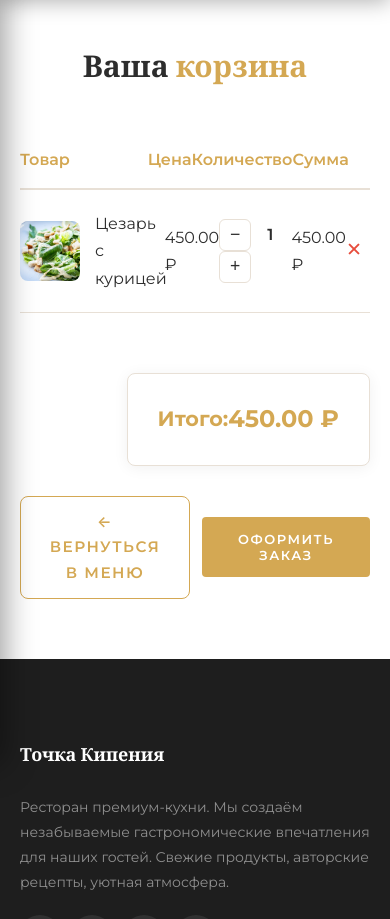
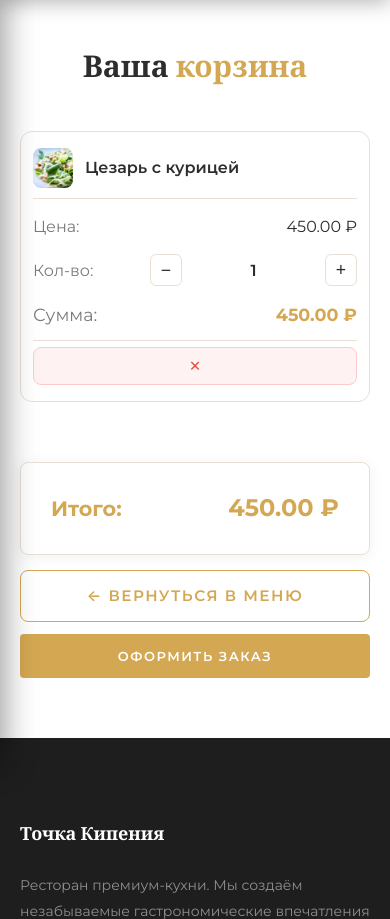
Before and after one commit to gumirus/restaurant-cafe-synergy, a PHP site: page /restaurant-cafe/cart.php in a window 390 px wide. Shown: the part 80-999 px from the top of the page. Run offline with PHP 8.4, Linux system fonts and the light colour scheme; a user stored in the database is signed in; data comes from the database, SQL or seed files in the repository; tables that the repository leaves empty hold one stand-in row (values such as "Sample post").

Commit message:
📱 fix: cart mobile layout - stack items vertically with labels

```diff
--- a/frontend/cart.php
+++ b/frontend/cart.php
@@ -472,6 +472,53 @@ if ($order) {
         font-size: 0.85rem;
         margin-bottom: 5px;
     }
+
+    /* ===== MOBILE CART ===== */
+    @media (max-width: 768px) {
+        .cart-header { display: none; }
+        .cart-row {
+            grid-template-columns: 1fr;
+            gap: 6px;
+            padding: 16px;
+            margin-bottom: 12px;
+            background: var(--color-bg-card);
+            border: 1px solid var(--color-border);
+            border-radius: 12px;
+        }
+        .cart-col {
+            display: flex;
+            justify-content: space-between;
+            align-items: center;
+            padding: 4px 0;
+        }
+        .cart-col-product {
+            justify-content: flex-start;
+            gap: 12px;
+            font-weight: 600;
+            border-bottom: 1px solid var(--color-border);
+            padding-bottom: 10px;
+            margin-bottom: 4px;
+        }
+        .cart-col-price::before { content: "Цена: "; color: var(--color-text-light); font-weight: 400; }
+        .cart-col-qty::before { content: "Кол-во: "; color: var(--color-text-light); font-weight: 400; }
+        .cart-col-total::before { content: "Сумма: "; color: var(--color-text-light); font-weight: 400; }
+        .cart-col-total { font-weight: 700; color: var(--color-primary); font-size: 1.1rem; }
+        .cart-col-action { justify-content: flex-end; padding-top: 6px; border-top: 1px solid var(--color-border); }
+        .cart-col-action .cart-remove {
+            width: 100%; padding: 10px;
+            background: #fef2f2; border: 1px solid #fecaca; border-radius: 8px;
+            font-size: 0.9rem; text-align: center;
+        }
+        .cart-summary { flex-direction: column; align-items: stretch; gap: 15px; }
+        .cart-actions { flex-direction: column; }
+        .cart-actions .btn,
+        .cart-actions .btn-outline { width: 100%; text-align: center; }
+        .cart-item-image { width: 50px; height: 50px; }
+    }
+    @media (max-width: 480px) {
+        .cart-row { padding: 12px; }
+        .cart-item-image { width: 40px; height: 40px; }
+    }
     </style>
 
     <script>
```
